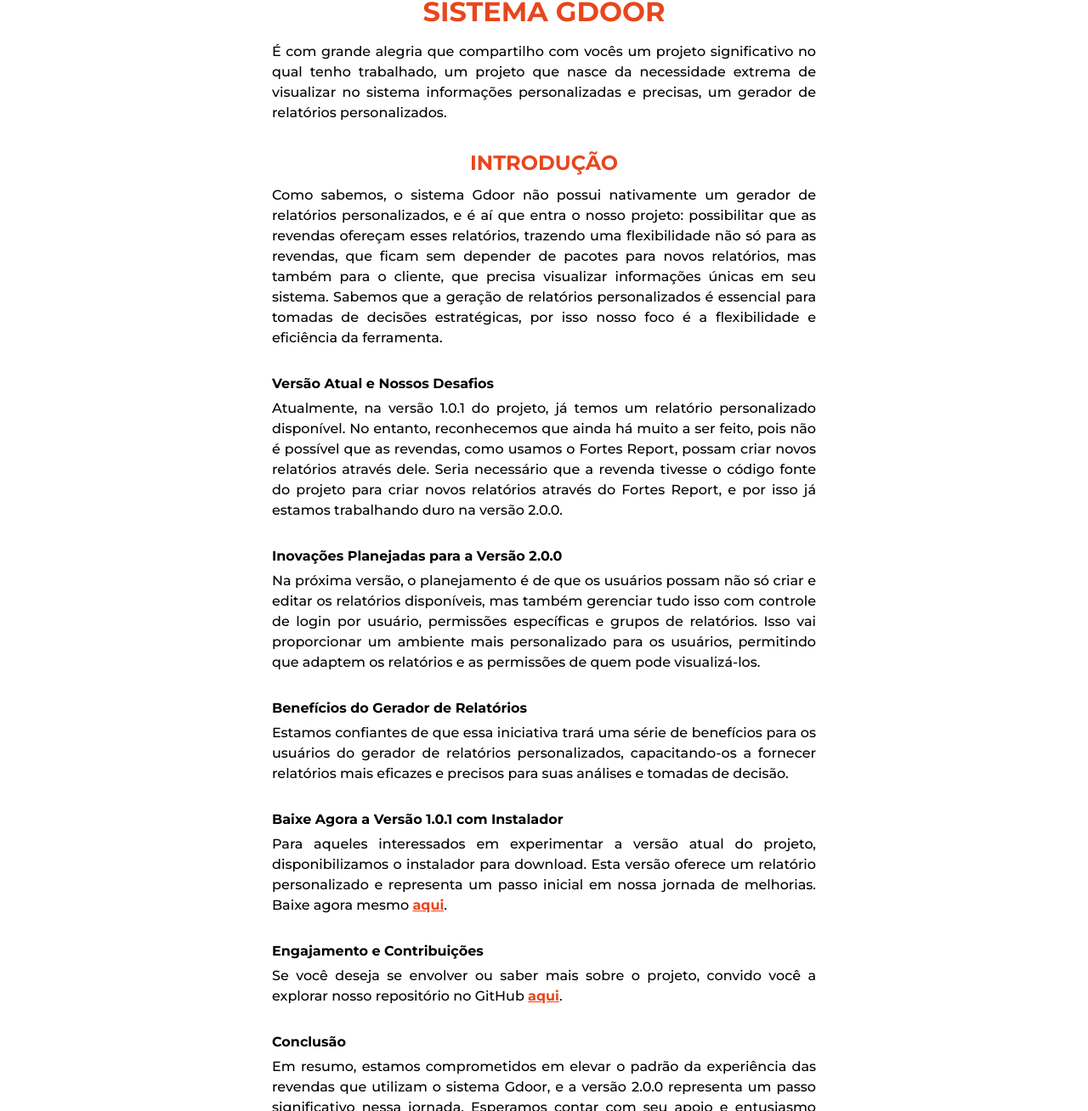
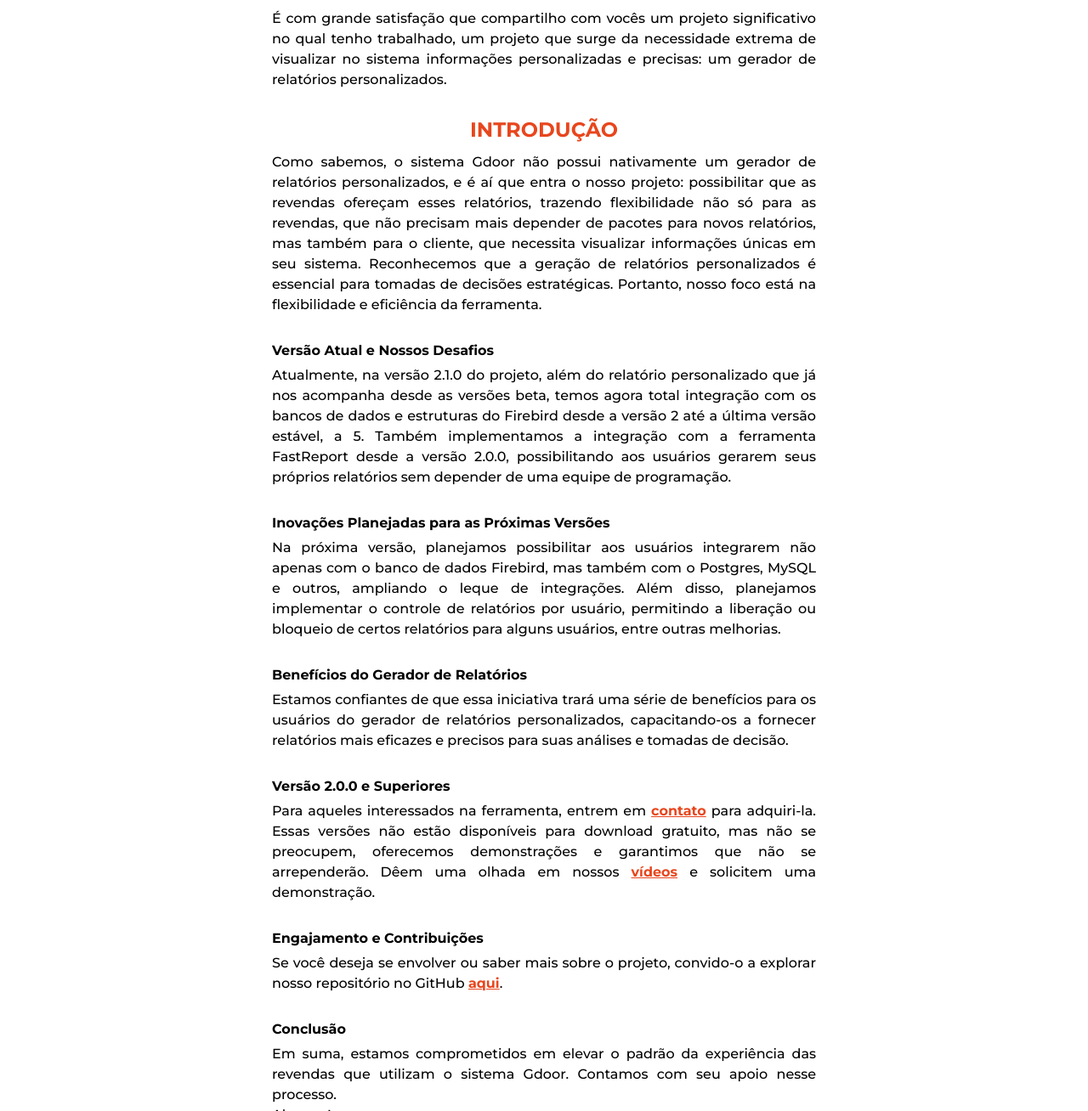
Before and after one commit to devborgis/borgis-htmls, a plain HTML site: page htmls/relatorios.html in a window 1280 px wide. Shown: the part 204-1512 px from the top of the page at 85% size. Drawn offline with Linux system fonts and the light colour scheme.

Commit message:
novas imagens e textos para o artigo de relatorios personalizados

```diff
--- a/htmls/relatorios.html
+++ b/htmls/relatorios.html
@@ -1,72 +1,100 @@
 <!DOCTYPE html>
 <html lang="pt-BR">
+
 <head>
     <meta charset="UTF-8">
     <meta name="viewport" content="width=device-width, initial-scale=1.0">
     <link rel="shortcut icon" href="../assets/imgs/favicon.png" type="image/x-icon">
-	<meta name="keywords" content="Borgis, relatórios personalizados, flexibilidade em relatórios, programação, download, Lazarus, Firebird, FortesReport, Pascal">
-	<meta name="description" content="Conheça a história da ferramenta de relatórios personalizados Borgis, desenvolvida para atender às necessidades de flexibilidade em relatórios. Saiba mais sobre a programação e como baixar a versão mais recente.">
+    <meta name="keywords"
+        content="Borgis, relatórios personalizados, flexibilidade em relatórios, programação, download, Lazarus, Firebird, FortesReport, Pascal">
+    <meta name="description"
+        content="Conheça a história da ferramenta de relatórios personalizados Borgis, desenvolvida para atender às necessidades de flexibilidade em relatórios. Saiba mais sobre a programação e como baixar a versão mais recente.">
     <link rel="preconnect" href="https://fonts.googleapis.com">
     <link rel="preconnect" href="https://fonts.gstatic.com" crossorigin>
-    <link href="https://fonts.googleapis.com/css2?family=Montserrat:ital,wght@0,100..900;1,100..900&family=Poppins:ital,wght@0,100;0,200;0,300;0,400;0,500;0,600;0,700;0,800;0,900;1,100;1,200;1,300;1,400;1,500;1,600;1,700;1,800;1,900&display=swap" rel="stylesheet">
+    <link
+        href="https://fonts.googleapis.com/css2?family=Montserrat:ital,wght@0,100..900;1,100..900&family=Poppins:ital,wght@0,100;0,200;0,300;0,400;0,500;0,600;0,700;0,800;0,900;1,100;1,200;1,300;1,400;1,500;1,600;1,700;1,800;1,900&display=swap"
+        rel="stylesheet">
     <link rel="stylesheet" href="../assets/css/style-relatorios.css">
     <script src="../assets/js/script-relatorios.js" defer></script>
     <title>Borgis - Relatórios Personalizados</title>
 </head>
+
 <body>
     <header>
         <a href="https://borgis.com.br"><img src="../assets/imgs/logo-borgis.svg" alt="Logo Borgis"></a>
     </header>
     <main>
+
         <section class="titulo">
-            <h1>Relatórios Personalizados: Uma Evolução para os Usuários do Sistema Gdoor</h1>
-            <p>É com grande alegria que compartilho com vocês um projeto significativo no qual tenho trabalhado, um projeto que nasce da necessidade extrema de visualizar no sistema informações personalizadas e precisas, um gerador de relatórios personalizados.</p>
+            <h1>Relatórios Personalizados: Sistemas GDOOR e Outros</h1>
+            <p>É com grande satisfação que compartilho com vocês um projeto significativo no qual tenho trabalhado, um
+                projeto que surge da necessidade extrema de visualizar no sistema informações personalizadas e precisas:
+                um gerador de relatórios personalizados.</p>
         </section>
-
         <section>
             <h2>Introdução</h2>
-            <p>Como sabemos, o sistema Gdoor não possui nativamente um gerador de relatórios personalizados, e é aí que entra o nosso projeto: possibilitar que as revendas ofereçam esses relatórios, trazendo uma flexibilidade não só para as revendas, que ficam sem depender de pacotes para novos relatórios, mas também para o cliente, que precisa visualizar informações únicas em seu sistema. Sabemos que a geração de relatórios personalizados é essencial para tomadas de decisões estratégicas, por isso nosso foco é a flexibilidade e eficiência da ferramenta.</p>
+            <p>Como sabemos, o sistema Gdoor não possui nativamente um gerador de relatórios personalizados, e é aí que
+                entra o nosso projeto: possibilitar que as revendas ofereçam esses relatórios, trazendo flexibilidade
+                não só para as revendas, que não precisam mais depender de pacotes para novos relatórios, mas também
+                para o cliente, que necessita visualizar informações únicas em seu sistema. Reconhecemos que a geração
+                de relatórios personalizados é essencial para tomadas de decisões estratégicas. Portanto, nosso foco
+                está na flexibilidade e eficiência da ferramenta.</p>
         </section>
-
         <section>
             <h3>Versão Atual e Nossos Desafios</h3>
-            <p>Atualmente, na versão 1.0.1 do projeto, já temos um relatório personalizado disponível. No entanto, reconhecemos que ainda há muito a ser feito, pois não é possível que as revendas, como usamos o Fortes Report, possam criar novos relatórios através dele. Seria necessário que a revenda tivesse o código fonte do projeto para criar novos relatórios através do Fortes Report, e por isso já estamos trabalhando duro na versão 2.0.0.</p>
+            <p>Atualmente, na versão 2.1.0 do projeto, além do relatório personalizado que já nos acompanha desde as
+                versões beta, temos agora total integração com os bancos de dados e estruturas do Firebird desde a
+                versão 2 até a última versão estável, a 5. Também implementamos a integração com a ferramenta FastReport
+                desde a versão 2.0.0, possibilitando aos usuários gerarem seus próprios relatórios sem depender de uma
+                equipe de programação.</p>
         </section>
-
         <section>
-            <h3>Inovações Planejadas para a Versão 2.0.0</h3>
-            <p>Na próxima versão, o planejamento é de que os usuários possam não só criar e editar os relatórios disponíveis, mas também gerenciar tudo isso com controle de login por usuário, permissões específicas e grupos de relatórios. Isso vai proporcionar um ambiente mais personalizado para os usuários, permitindo que adaptem os relatórios e as permissões de quem pode visualizá-los.</p>
+            <h3>Inovações Planejadas para as Próximas Versões</h3>
+            <p>Na próxima versão, planejamos possibilitar aos usuários integrarem não apenas com o banco de dados
+                Firebird, mas também com o Postgres, MySQL e outros, ampliando o leque de integrações. Além disso,
+                planejamos implementar o controle de relatórios por usuário, permitindo a liberação ou bloqueio de
+                certos relatórios para alguns usuários, entre outras melhorias.</p>
         </section>
-
         <section>
             <h3>Benefícios do Gerador de Relatórios</h3>
-            <p>Estamos confiantes de que essa iniciativa trará uma série de benefícios para os usuários do gerador de relatórios personalizados, capacitando-os a fornecer relatórios mais eficazes e precisos para suas análises e tomadas de decisão.</p>
+            <p>Estamos confiantes de que essa iniciativa trará uma série de benefícios para os usuários do gerador de
+                relatórios personalizados, capacitando-os a fornecer relatórios mais eficazes e precisos para suas
+                análises e tomadas de decisão.</p>
         </section>
-
         <section>
-            <h3>Baixe Agora a Versão 1.0.1 com Instalador</h3>
-            <p>Para aqueles interessados em experimentar a versão atual do projeto, disponibilizamos o instalador para download. Esta versão oferece um relatório personalizado e representa um passo inicial em nossa jornada de melhorias. Baixe agora mesmo <a href="https://borgis.com.br/downloads/install.exe" download>aqui</a>.</p>
+            <h3>Versão 2.0.0 e Superiores</h3>
+            <p>Para aqueles interessados na ferramenta, entrem em <a href="https://wa.me/5516993917443" target="_blank">contato</a> para adquiri-la. Essas versões não estão
+                disponíveis para download gratuito, mas não se preocupem, oferecemos demonstrações e garantimos que não
+                se arrependerão. Dêem uma olhada em nossos <a href="https://youtu.be/gNRMsRcxeks?si=06dXW6YDlXrJ6Nex" target="_blank">vídeos</a> e solicitem uma demonstração.</p>
         </section>
-
         <section>
             <h3>Engajamento e Contribuições</h3>
-            <p>Se você deseja se envolver ou saber mais sobre o projeto, convido você a explorar nosso repositório no GitHub <a href="https://github.com/devborgis/relatorios-personalizados" target="_blank">aqui</a>.</p>
+            <p>Se você deseja se envolver ou saber mais sobre o projeto, convido-o a explorar nosso repositório no
+                GitHub <a href="https://github.com/devborgis/relatorios-personalizados" target="_blank">aqui</a>.</p>
         </section>
-
         <section>
             <h3>Conclusão</h3>
-            <p>Em resumo, estamos comprometidos em elevar o padrão da experiência das revendas que utilizam o sistema Gdoor, e a versão 2.0.0 representa um passo significativo nessa jornada. Esperamos contar com seu apoio e entusiasmo nesse processo de transformação.</p>
+            <p>Em suma, estamos comprometidos em elevar o padrão da experiência das revendas que utilizam o sistema
+                Gdoor. Contamos com seu apoio nesse processo.</p>
             <p>Abraços!</p>
         </section>
         <section class="galeria">
             <h2>galeria do projeto</h2>
             <div class="slider">
-                <button id="prev-btn"class="btn"><img src="../assets/imgs/seta.png" alt="Botao voltar"></button>
+                <button id="prev-btn" class="btn"><img src="../assets/imgs/seta.png" alt="Botao voltar"></button>
                 <div class="slider-images">
-                    <img src="../assets/imgs/relatorios-tela-inicial.png" alt="Tela de configurações da aplicação de relatórios" class="img-slide on">
-                    <img src="../assets/imgs/relatorios-tela-conf.png" alt="Tela de listagem de relatórios" class="img-slide">
-                    <img src="../assets/imgs/relatorios-tela-filtro.png" alt="Tela de filtros do relatório rastreio de contas restantes" class="img-slide">
-                    <img src="../assets/imgs/relatorios-impressao.png" alt="visualização do relatório de rastreio de contas restantes" class="img-slide">
+                    <img src="../assets/imgs/rlsBorgis-login.png"
+                        alt="Tela de login da aplicação" class="img-slide on">
+                    <img src="../assets/imgs/rlsBorgis-conf.png" alt="tela inicial da aplicação"
+                        class="img-slide">
+                    <img src="../assets/imgs/rlsBorgis-home.png"
+                        alt="Tela inicial da aplicação" class="img-slide">
+                    <img src="../assets/imgs/rlsBorgis-relatorios.png"
+                        alt="Tela de relatorios" class="img-slide">
+                    <img src="../assets/imgs/rlsBorgis-usuarios.png"
+                        alt="Tela de usuarios" class="img-slide">
+                    <img src="../assets/imgs/rlsBorgis-fastreport.png"
+                        alt="Tela do fastreport" class="img-slide">
                 </div>
                 <button id="next-btn" class="btn"><img src="../assets/imgs/seta.png" alt="Botao avançar"></button>
             </div>
@@ -79,7 +107,9 @@
             <div><a href="mailto:contato@borgis.com.br" target="_blank">contato@borgis.com.br</a></div>
             <div><a href="https://wa.me/5516993917443">(16) 9 93917443</a></div>
         </nav>
-        <div class="copy"><span>Distrbuído por Vinicius Borges - Borgis & Co. Todos os direitos reservados - <span id="ano-atual"></span></span></div>
+        <div class="copy"><span>Distrbuído por Vinicius Borges - Borgis & Co. Todos os direitos reservados - <span
+                    id="ano-atual"></span></span></div>
     </footer>
 </body>
+
 </html>
```
Also changed, not shown: htmls/downloads.html (+1 -1 lines), assets/imgs/rlsBorgis-conf.png (added), assets/imgs/rlsBorgis-fastreport.png (added), assets/imgs/rlsBorgis-home.png (added), assets/imgs/rlsBorgis-login.png (added), assets/imgs/rlsBorgis-relatorios.png (added), assets/imgs/rlsBorgis-usuarios.png (added). Lines whose indentation alone changed are shown as unchanged.
